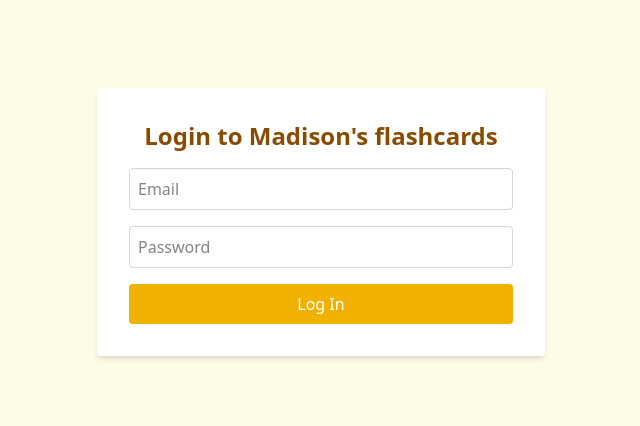
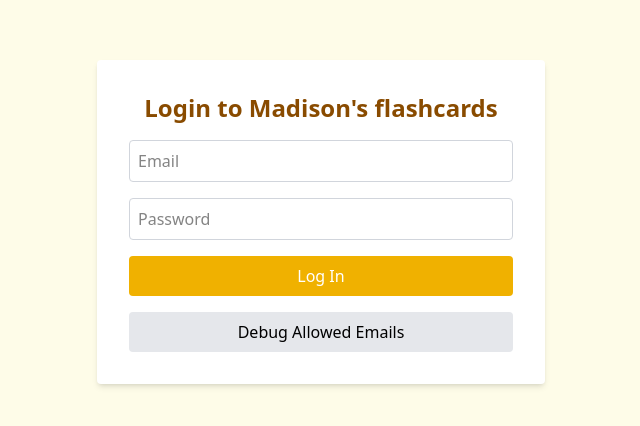
Before and after one commit to darren-moy/flashcardsm, a Next.js app: page / in a window 1280 px wide. Shown: the part 178-604 px from the top of the page, without its empty margins (319-959 px from the left). Built offline with nearby package versions, Linux system fonts and the light colour scheme; no server answers.

Commit message:
deploy test email

```diff
--- a/app/page.tsx
+++ b/app/page.tsx
@@ -55,6 +55,16 @@ export default function LoginPage() {
         >
           Log In
         </button>
+        <button
+  type="button"
+  onClick={() => {
+    console.log("Allowed emails:", allowedEmails);
+  }}
+  className="w-full bg-gray-200 hover:bg-gray-300 text-black py-2 px-4 rounded"
+>
+  Debug Allowed Emails
+</button>
+
       </form>
     </div>
   );
```
